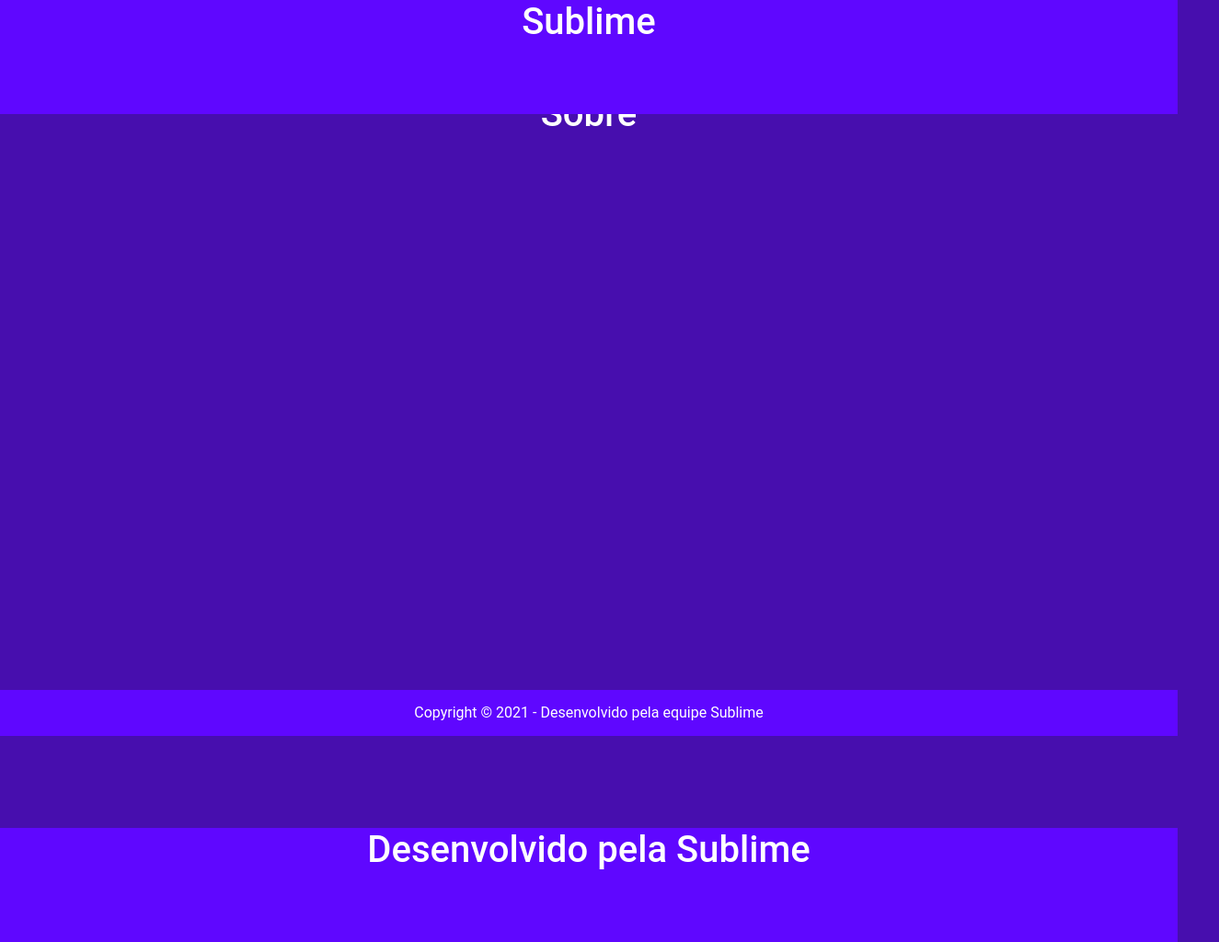
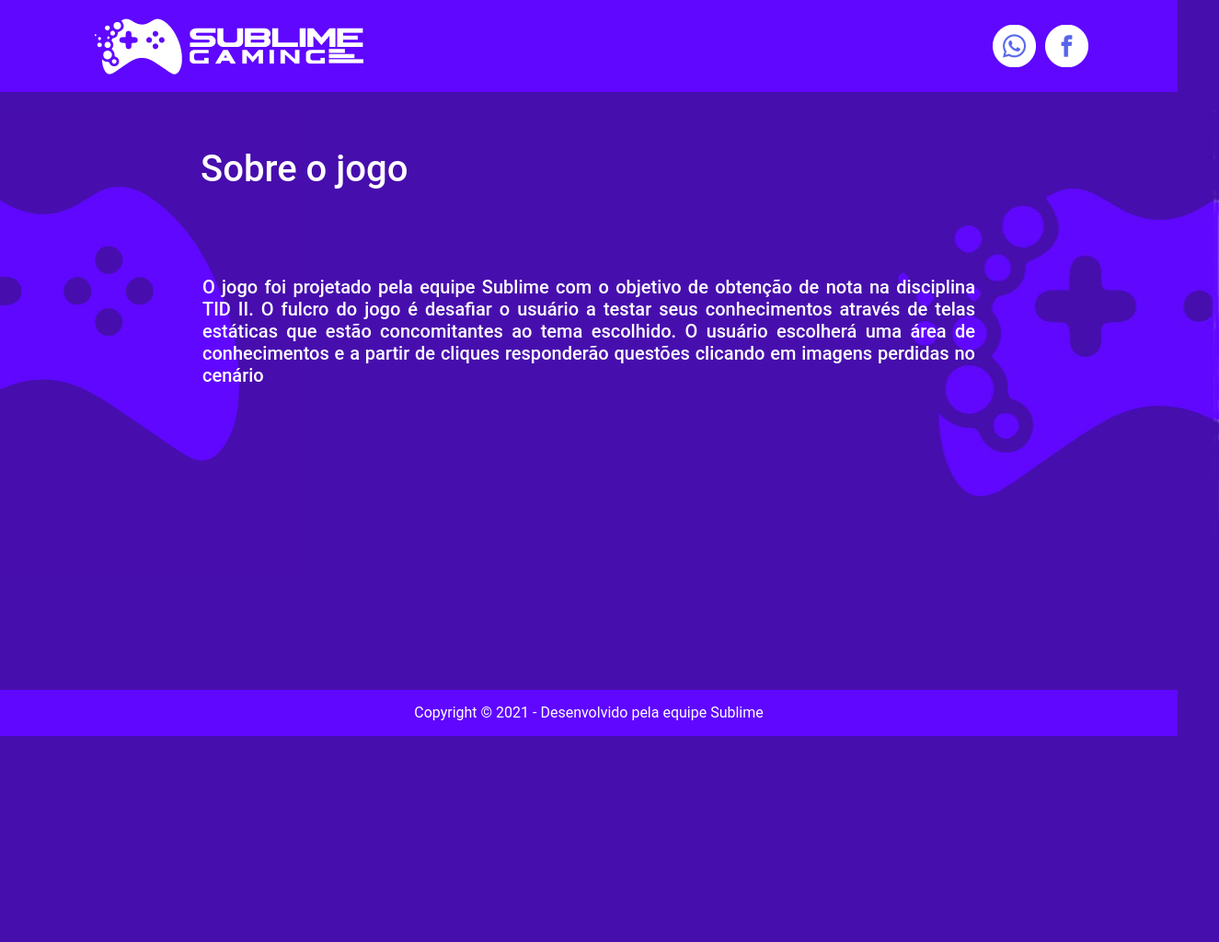
Before and after one commit to AndersonAlpin/projeto-tid-game, a Vue app in the folder frontend/: page /about in a window 1280 px wide. Shown: the whole page at 92% size, 1325 px wide, since content can reach past the window. After the commit the page ends 800 px from the top, so only its background shows below. Built offline with nearby package versions, Linux system fonts and the light colour scheme.

Commit message:
tela sobre

```diff
--- a/frontend/src/views/About.vue
+++ b/frontend/src/views/About.vue
@@ -1,40 +1,46 @@
 <template>
-  <div class="about">
-    <h1>Sobre</h1>
-    <div class="cabecalho">
-      <h1>Sublime</h1>
-    </div>
-    <div class="rodape">
-      <h1>Desenvolvido pela Sublime</h1>
-    </div>
+  <div class="container">
+ <div>
+      <img src="../assets/images/logo.jpg" id="image">
+      <img src="../assets/images/logo3.jpg" id="image2">
+      </div>
+    <h1 id="titulo">Sobre o jogo</h1>
+    <h5 id="texto"> O jogo foi projetado pela equipe Sublime com o objetivo de obtenção de nota na disciplina TID II. O fulcro do jogo é desafiar o usuário a testar
+      seus conhecimentos através de telas estáticas que estão concomitantes ao tema escolhido. O usuário escolherá uma área de conhecimentos e a partir de cliques responderão questões clicando em imagens perdidas no cenário</h5>
+
   </div>
 </template>
 
 <style scoped>
-.about {
-  width: 100%;
-  height: 100vh;
-  background-color: #470eae;
+#titulo{
+position: absolute;
+
+
+left: 218px;
+top: 160px;
+
 }
-h1 {
-  color: rgb(255, 255, 255);
+#texto{
+position: absolute;
+
+
+left: 220px;
+top: 300px;
+right: 220px;
+font-family: Avenir, Roboto, Arial;
+text-align: justify;
+color: rgb(255, 255, 255);
 }
-.cabecalho {
-  position: absolute;
-  width: 100%;
-  height: 124px;
-  left: 0px;
-  top: 0px;
+#image{
+position: absolute;
+left: -50px;
+top: 120px;
 
-  background: #5f07ff;
 }
-.rodape {
-  position: absolute;
-  width: 100%;
-  height: 124px;
-  left: 0px;
-  top: 900px;
+#image2{
+position: absolute;
+left: 955px;
+top: 120px;
 
-  background: #5f07ff;
 }
 </style>
--- a/frontend/src/views/Register.vue
+++ b/frontend/src/views/Register.vue
@@ -1,5 +1,5 @@
 <template>
   <div class="Register">
-    <h1>Tela de cadastro</h1>
+    <h1></h1>
   </div>
 </template>
```
